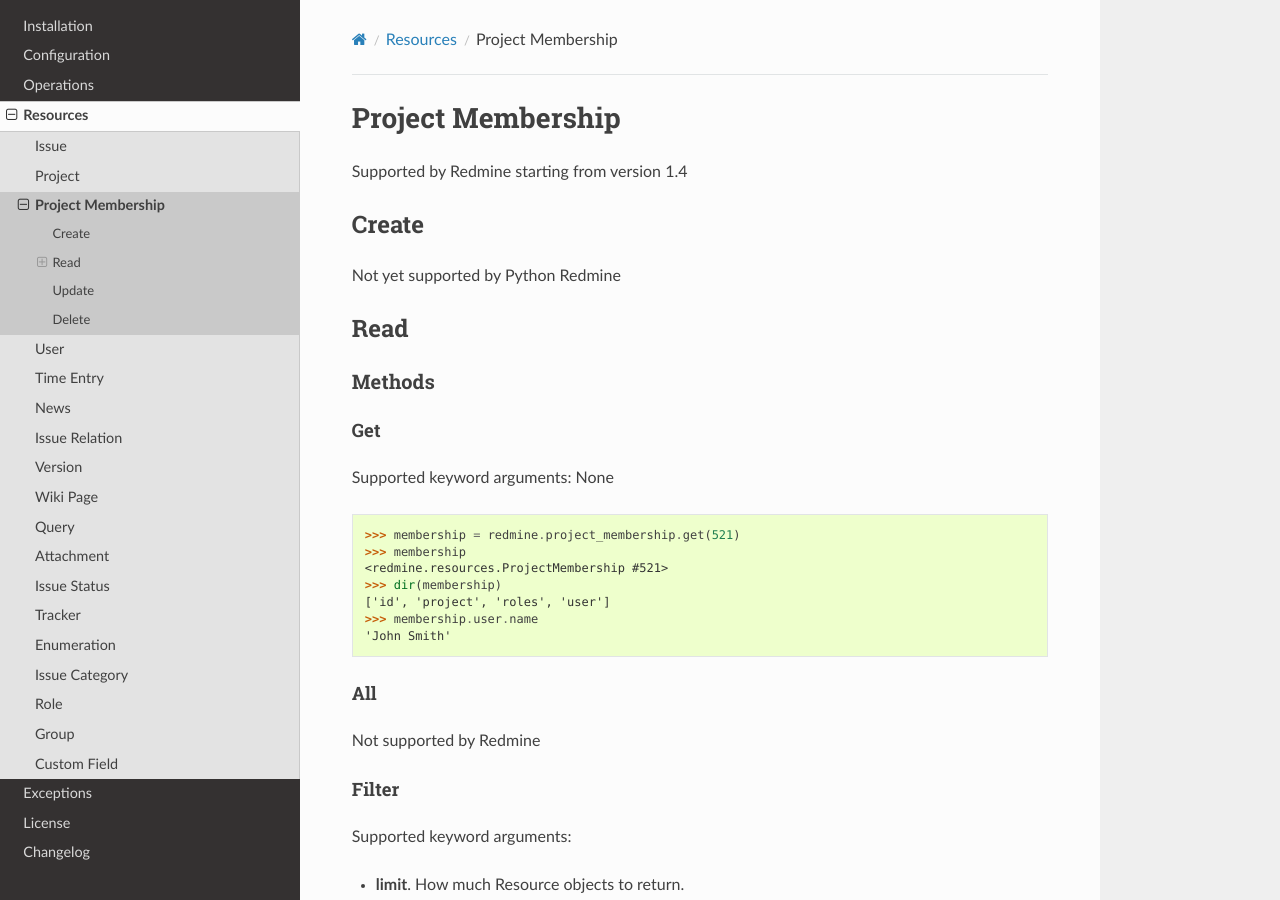
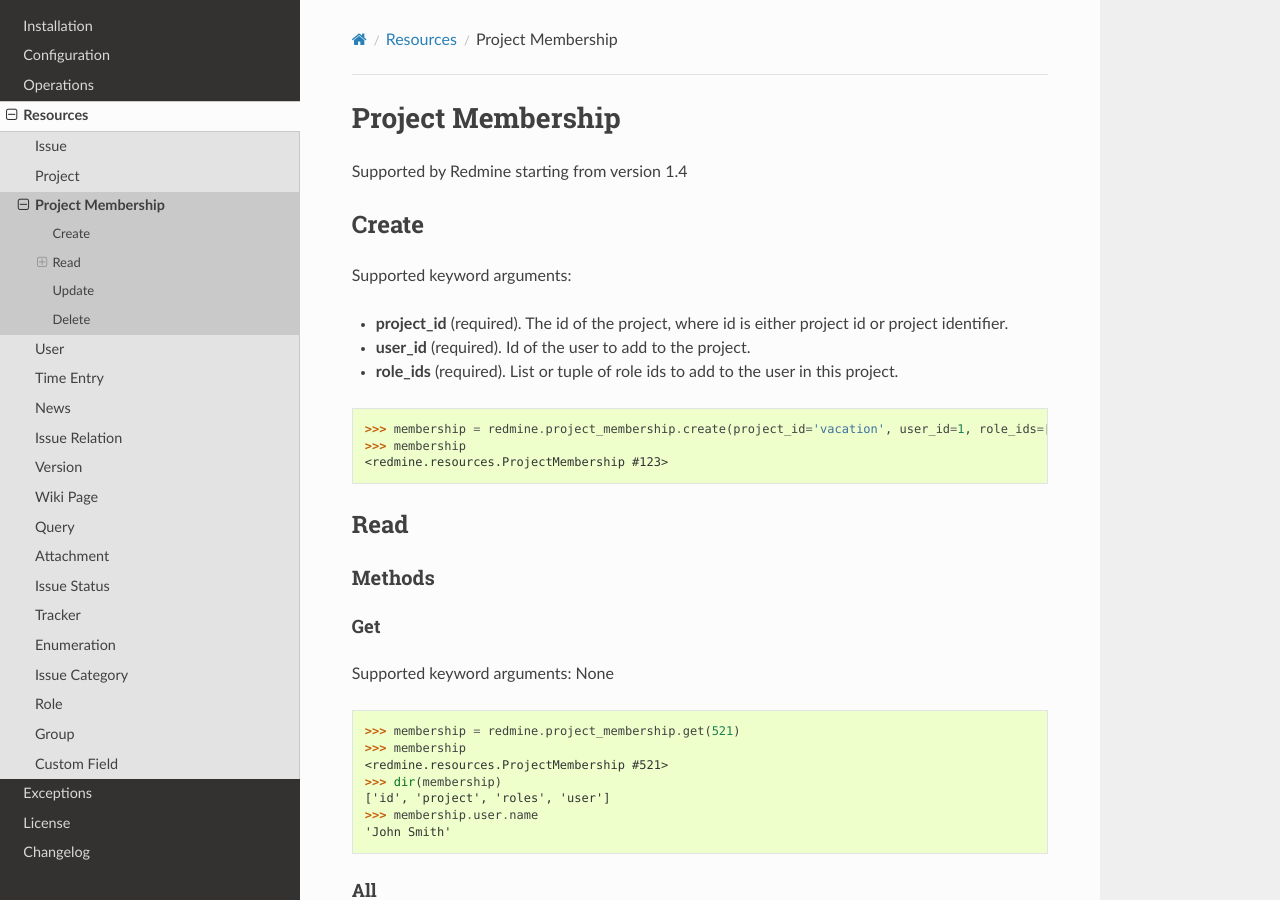
Before and after one commit to maxtepkeev/python-redmine, a Sphinx documentation site: the page built from docs/resources/project_membership.rst, in a window 1280 px wide and 900 px high. Built offline with Sphinx 7.4.7 and the Read the Docs theme 2.0.0, drawn with Linux system fonts in a browser that asks for light colours.

Commit message:
project membership create method support

```diff
--- a/docs/changelog.rst
+++ b/docs/changelog.rst
@@ -19,6 +19,7 @@
   * Version
   * TimeEntry
   * IssueRelation
+  * ProjectMembership
 
 - Added: Informal string representation to all resources, i.e. __str__()
 - Changed: ResourceManager get() method now throws a ``ResourceNotFoundError`` exception if
--- a/docs/resources/project_membership.rst
+++ b/docs/resources/project_membership.rst
@@ -6,7 +6,17 @@
 Create
 ------
 
-Not yet supported by Python Redmine
+Supported keyword arguments:
+
+* **project_id** (required). The id of the project, where id is either project id or project identifier.
+* **user_id** (required). Id of the user to add to the project.
+* **role_ids** (required). List or tuple of role ids to add to the user in this project.
+
+.. code-block:: python
+
+    >>> membership = redmine.project_membership.create(project_id='vacation', user_id=1, role_ids=[1, 2])
+    >>> membership
+    <redmine.resources.ProjectMembership #123>
 
 Read
 ----
```
Also changed, not shown: 2 other files.
